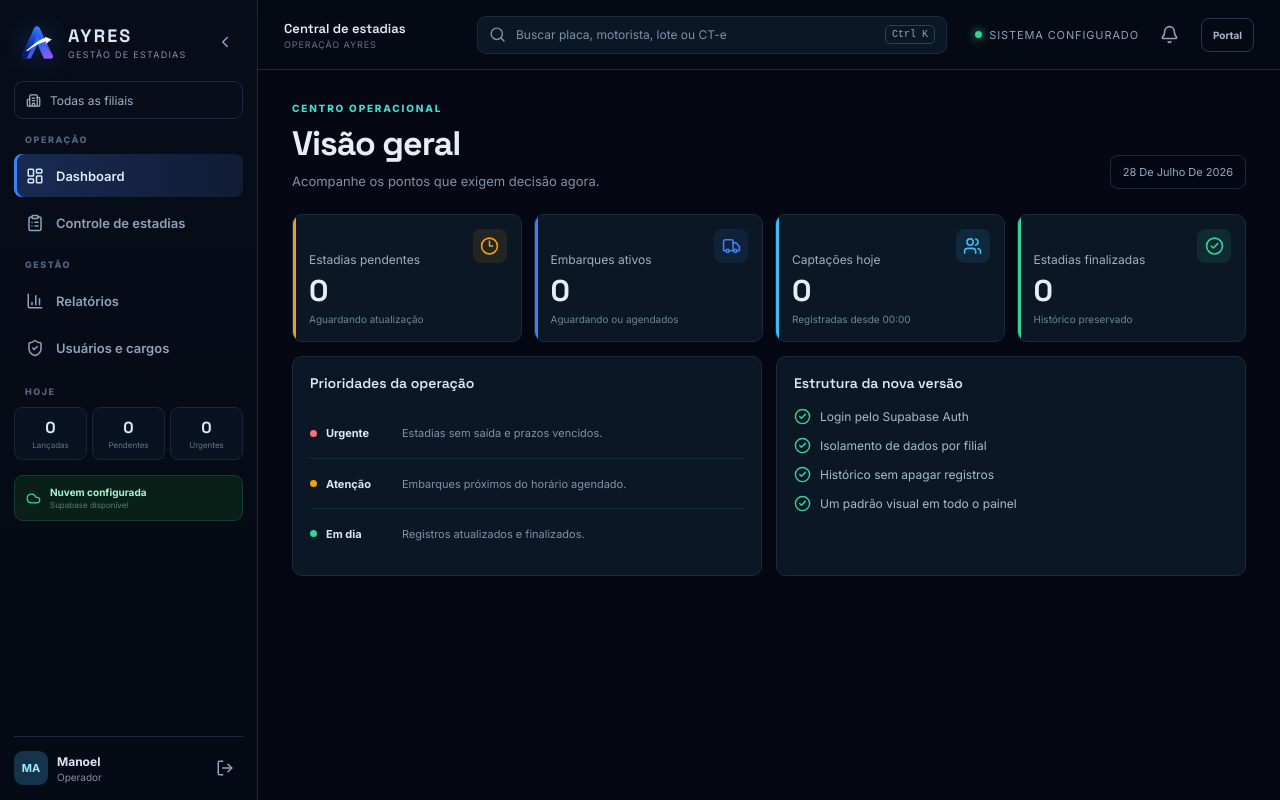
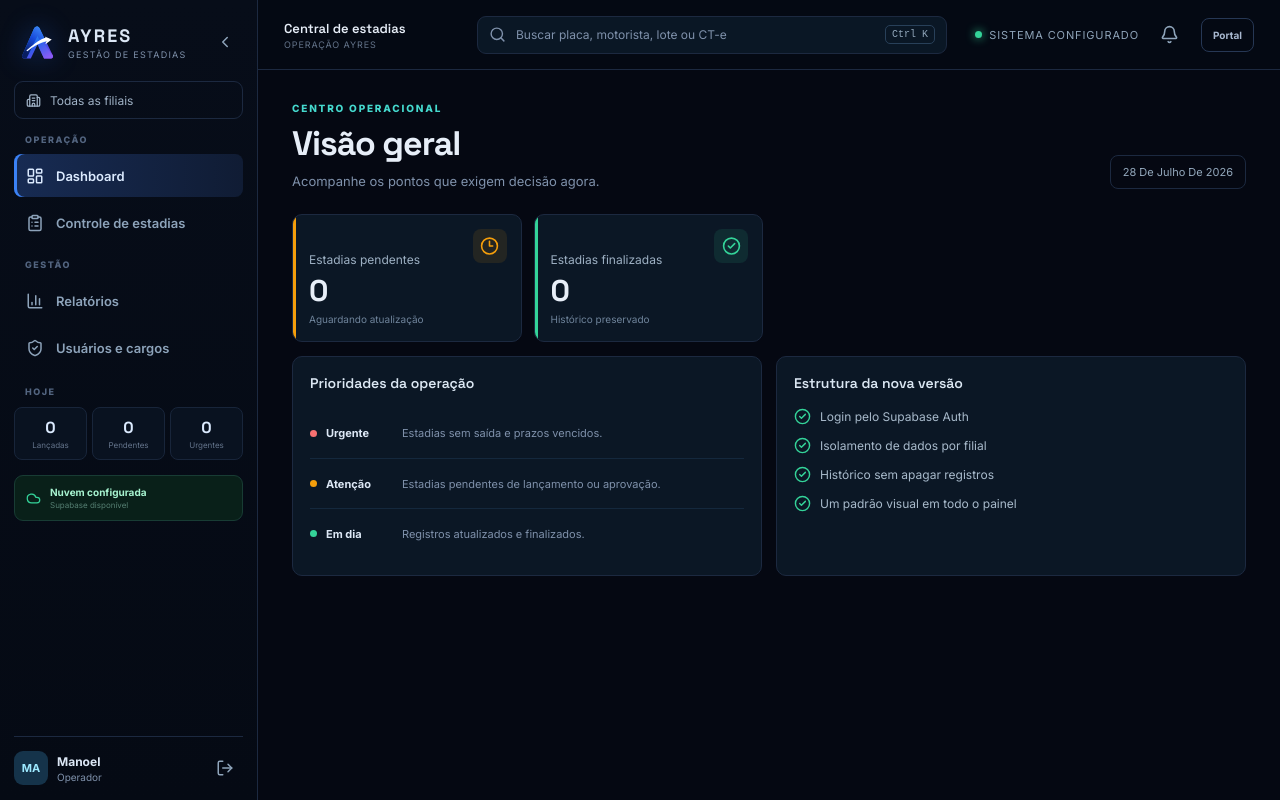
Before and after one commit to manoelAy-maker/painel-ldc-de-estadias-teste-, a React (Vite) app: page /dashboard in a window 1280 px wide. Built offline with nearby package versions, Linux system fonts and the light colour scheme; no server answers; the database is empty.

Commit message:
Escopo exclusivo de estadias: src/pages/DashboardPage.tsx

```diff
--- a/src/pages/DashboardPage.tsx
+++ b/src/pages/DashboardPage.tsx
@@ -1,43 +1,26 @@
-import { AlertTriangle, CheckCircle2, Clock3, Truck, Users } from 'lucide-react'
+import { AlertTriangle, CheckCircle2, Clock3 } from 'lucide-react'
 import { useEffect, useState } from 'react'
 import { PageHeader, Panel } from '../components/Ui'
 import { supabase } from '../lib/supabase'
 
 type Metrics = {
   estadiasPendentes: number
-  embarquesAtivos: number
-  captacoesHoje: number
   finalizadas: number
 }
 
 export function DashboardPage() {
   const [metrics, setMetrics] = useState<Metrics>({
     estadiasPendentes: 0,
-    embarquesAtivos: 0,
-    captacoesHoje: 0,
     finalizadas: 0,
   })
   const [error, setError] = useState('')
 
   useEffect(() => {
-    const today = new Date()
-    today.setHours(0, 0, 0, 0)
-
     Promise.all([
       supabase
         .from('estadias')
         .select('*', { count: 'exact', head: true })
         .in('status', ['pendente', 'nao_saiu'])
-        .is('deleted_at', null),
-      supabase
-        .from('embarques')
-        .select('*', { count: 'exact', head: true })
-        .in('status', ['aguardando', 'agendado'])
-        .is('deleted_at', null),
-      supabase
-        .from('captacoes')
-        .select('*', { count: 'exact', head: true })
-        .gte('created_at', today.toISOString())
         .is('deleted_at', null),
       supabase
         .from('estadias')
@@ -52,9 +35,7 @@ export function DashboardPage() {
       }
       setMetrics({
         estadiasPendentes: results[0].count ?? 0,
-        embarquesAtivos: results[1].count ?? 0,
-        captacoesHoje: results[2].count ?? 0,
-        finalizadas: results[3].count ?? 0,
+        finalizadas: results[1].count ?? 0,
       })
     })
   }, [])
@@ -79,20 +60,6 @@ export function DashboardPage() {
           tone="warning"
         />
         <MetricCard
-          label="Embarques ativos"
-          value={metrics.embarquesAtivos}
-          detail="Aguardando ou agendados"
-          icon={<Truck />}
-          tone="info"
-        />
-        <MetricCard
-          label="Captações hoje"
-          value={metrics.captacoesHoje}
-          detail="Registradas desde 00:00"
-          icon={<Users />}
-          tone="accent"
-        />
-        <MetricCard
           label="Estadias finalizadas"
           value={metrics.finalizadas}
           detail="Histórico preservado"
@@ -105,7 +72,7 @@ export function DashboardPage() {
         <Panel title="Prioridades da operação">
           <div className="priority-list">
             <div><span className="priority-dot priority-dot--danger" /><strong>Urgente</strong><p>Estadias sem saída e prazos vencidos.</p></div>
-            <div><span className="priority-dot priority-dot--warning" /><strong>Atenção</strong><p>Embarques próximos do horário agendado.</p></div>
+            <div><span className="priority-dot priority-dot--warning" /><strong>Atenção</strong><p>Estadias pendentes de lançamento ou aprovação.</p></div>
             <div><span className="priority-dot priority-dot--success" /><strong>Em dia</strong><p>Registros atualizados e finalizados.</p></div>
           </div>
         </Panel>
```
